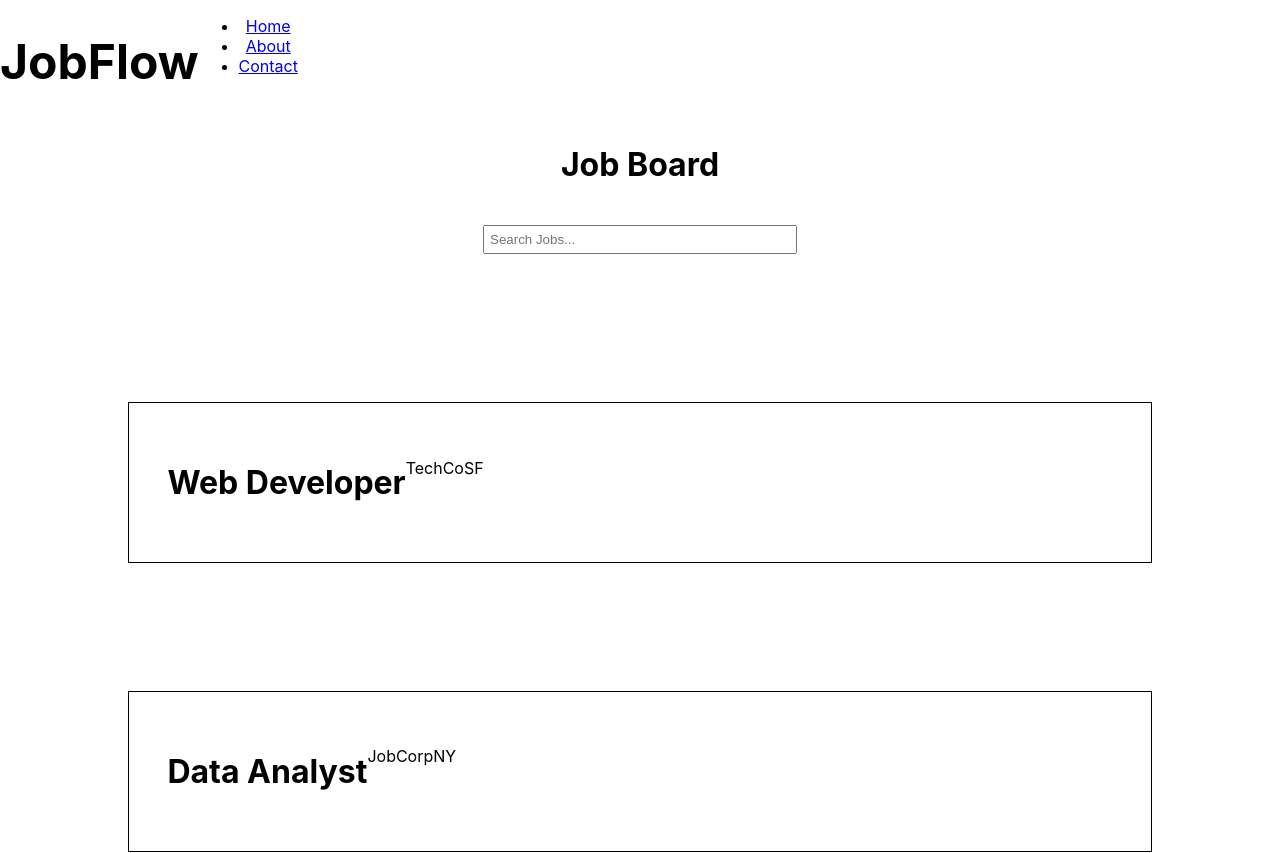
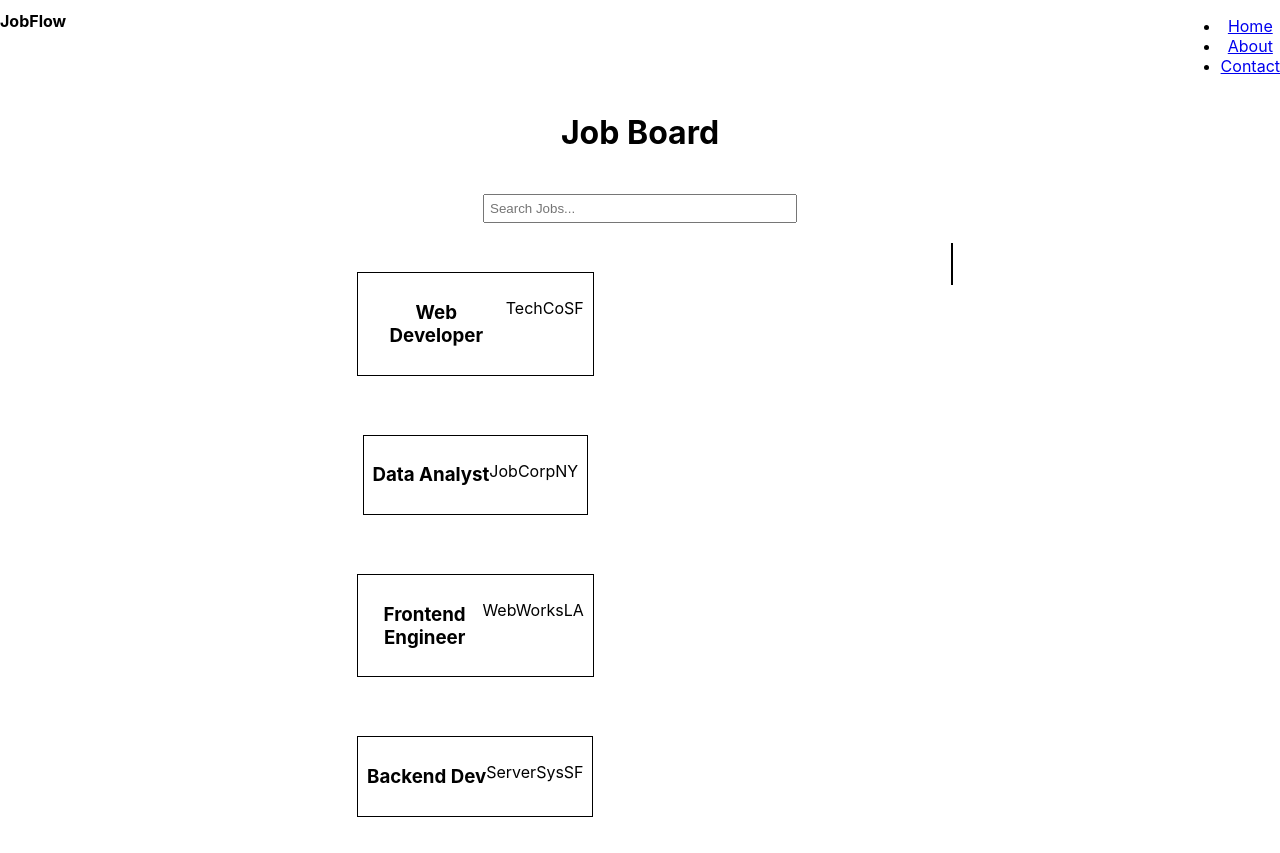
Before and after one commit to hillan1152/test_site, a React (Create React App) app: page / in a window 1280 px wide. Shown: the top 853 px of the page. Built offline with nearby package versions, Linux system fonts and the light colour scheme.

Commit message:
working with spliting job board up into two sections, will start the changes for styling now

```diff
--- a/src/App.js
+++ b/src/App.js
@@ -9,12 +9,21 @@ import { NavBar } from './Components/NavBar/NavBar.js';
 function App() {
   const [jobs, setJobs] = useState([]);
   const [searchTerm, setSearchTerm] = useState("");
+  const [selectedJob, setSelectedJob] = useState({});
 
+  // Fetch API Data for Jobs using the search
   useEffect(() => {
     fakeFetchJob(searchTerm).then((data) => {
       setJobs(data);
     });
   }, [searchTerm]);
+
+  // Gather the selected job from the cardlist
+  useEffect(() => {
+    setSelectedJob(selectedJob);
+    console.log("selected job", selectedJob)
+
+  }, [selectedJob]);
 
   return (
     <div className="App">
@@ -28,12 +37,18 @@ function App() {
         onChange={(e) => setSearchTerm(e.target.value)}
         style={{ margin: '20px', padding: '5px', width: '300px' }}
       />
-      {
-        jobs.map((job) => {
-          console.log("job", job);
-          return <Card key={job.id} title={job.title} company={job.company} location={job.location} />
-        })
-      }
+      <div style={{ display: 'flex', justifyContent: 'space-evenly' }}>
+        <section>
+            {
+              jobs.map((job) => {
+                return <CardList key={job.id} title={job.title} company={job.company} location={job.location} setSelectedJob={setSelectedJob}/>
+              })
+            }
+        </section>
+        <section>
+            <Card selectedJob={selectedJob} />
+        </section>
+      </div>
     </div>
   );
 }
--- a/src/App.scss
+++ b/src/App.scss
@@ -1,3 +1,5 @@
+
+
 .App {
   text-align: center;
 }
@@ -36,3 +38,33 @@
     transform: rotate(360deg);
   }
 }
+
+
+
+// Main App Page
+.job-container {
+    display: flex;
+    border: 1px solid black;
+}
+
+
+
+// Queries
+$phone: 480px;
+$tablet: 786px;
+$desktop: 1024px;
+
+// Fonts
+// $header: '"Lato", Arial, sans-serif';
+$title: "Lato", Arial, sans-serif;
+// $nav-style: 'Montserrat,sans-serif';
+$nav-style: 'Questrial', sans-serif;
+$primary: '';
+$secondary: '';
+
+// SEARCH FORM
+$body-background-color: #212a38;
+$body-color: #949ca5;
+$border-color: #080a0e;
+$font-color: #4A2A58;
+$sub-title-color: #1890FF;
--- a/src/Components/CardList/CardList.js
+++ b/src/Components/CardList/CardList.js
@@ -1,14 +1,21 @@
 import React, { useState, useEffect } from 'react';
-// import './CardList.css';
+import './CardList.scss';
+import Card from '../Cards/Card.js';
 
 
 export const CardList = props => {
-    const { title, description } = props;
-    console.log("title", title)
+    const {setSelectedJob} = props;
+    const handleOnClick = (info) => {
+        setSelectedJob(info)
+    };
     return (
-        <div style={{ border: '1px solid black', padding: '3%', margin: '10%' }}>
-            <h1 style={{ color: 'black'}}>{props.title}</h1>
-            <p>{props.description}</p>
+        <div style={{ display: 'flex', justifyContent: 'space-evenly'}}>
+            <section style={{ display: 'flex', border: '1px solid black', padding: '3%', margin: '10%' }}
+                onClick={() => handleOnClick(props)}>
+                <h1 style={{ color: 'black'}}>{props.title}</h1>
+                <p>{props.company}</p>
+                <p>{props.location}</p>
+            </section>
         </div>
     );
 }
--- /dev/null
+++ b/src/Components/CardList/CardList.scss
@@ -0,0 +1 @@
+@import '../../App.scss';
--- a/src/Components/Cards/Card.js
+++ b/src/Components/Cards/Card.js
@@ -1,14 +1,15 @@
 import React, { useState, useEffect } from 'react';
-// import './CardList.css';
+import './Card.scss';
 
 
-export const Card = props => {
-    console.log("props drill down", props.title, props.description)
+export const Card = (props) => {
+    const { selectedJob } = props;
+    console.log("SelectedJob in Card", selectedJob)
     return (
         <div style={{ display: 'flex', border: '1px solid black', padding: '3%', margin: '10%' }}>
-            <h1 style={{ color: 'black'}}>{props.title}</h1>
-            <p>{props.company}</p>
-            <p>{props.location}</p>
+            <h1 style={{ color: 'black'}}>{selectedJob.title}</h1>
+            <p>{selectedJob.company}</p>
+            <p>{selectedJob.location}</p>
         </div>
     );
 }
--- /dev/null
+++ b/src/Components/Cards/Card.scss
@@ -0,0 +1 @@
+@import '../../App.scss';
--- a/src/Components/NavBar/NavBar.scss
+++ b/src/Components/NavBar/NavBar.scss
@@ -2,7 +2,9 @@
 
 .nav-container {
     display: flex;
+    flex-flow: row;
+    justify-content: space-between;
     h1 {
-        font-size: 3rem;
+        font-size: 1rem;
     }
 }
```
